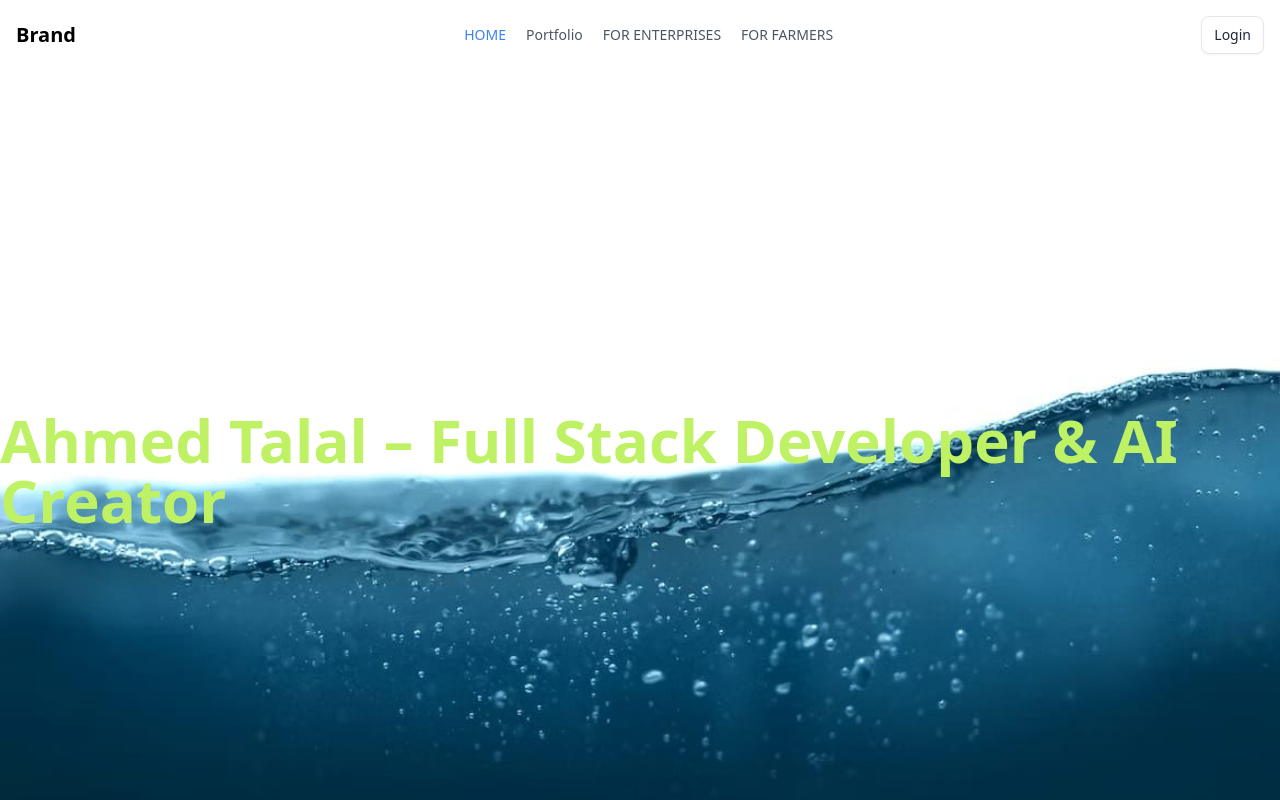
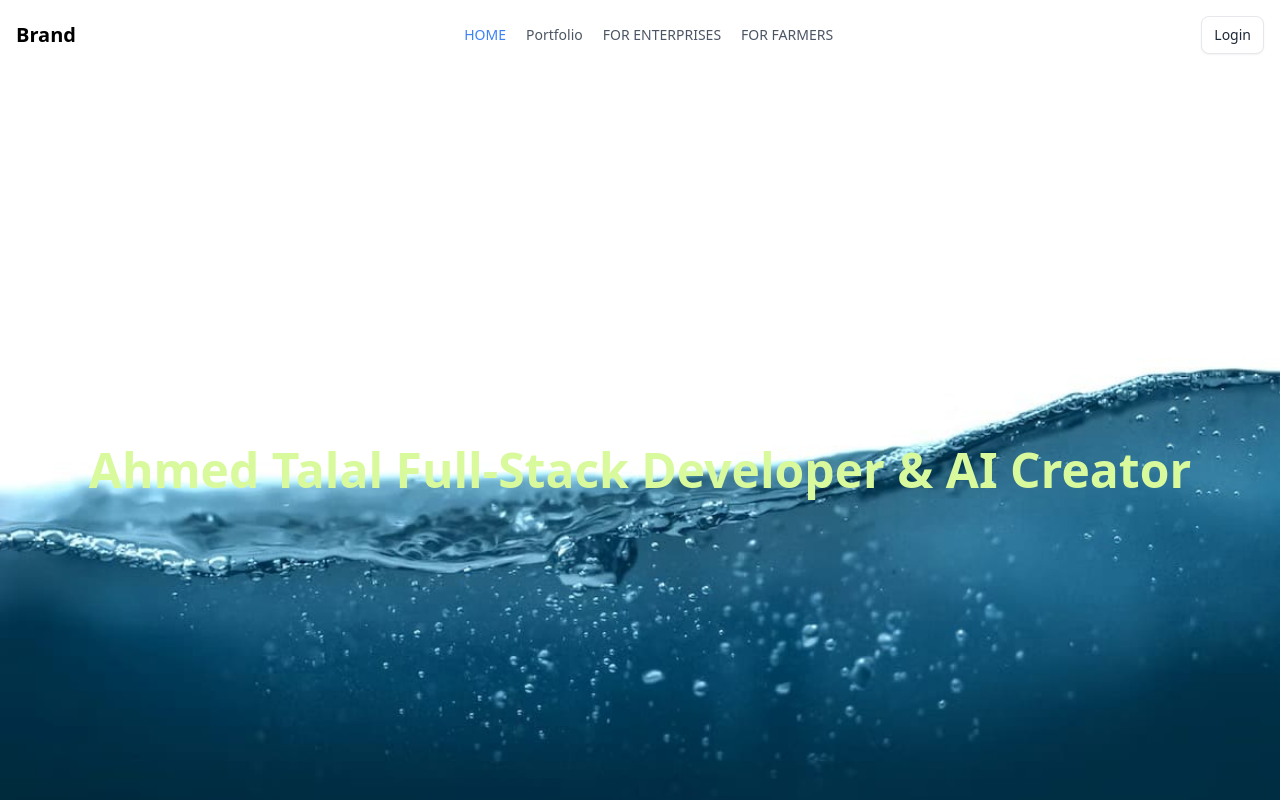
Before and after one commit to ahmedtalaltwd7/svelte-css-js, a SvelteKit app: page / in a window 1280 px wide. Shown: the top 800 px of the page. Built offline with nearby package versions, Linux system fonts and the light colour scheme.

Commit message:
new icon

```diff
--- a/package.json
+++ b/package.json
@@ -3,7 +3,7 @@
 	"version": "0.0.1",
 	"private": true,
 	"scripts": {
-		"dev": "vite dev --host",
+		"dev": "vite dev",
 		"build": "vite build",
 		"preview": "vite preview"
 	},
--- a/src/routes/+page.svelte
+++ b/src/routes/+page.svelte
@@ -160,7 +160,7 @@
 
 
 <div class="min-h-screen flex justify-center items-center bg-sea1 bg-fixed bg-no-repeat bg-cover bg-center">
-    <h1 class="font-black text-6xl text-lime-300">Ahmed Talal – Full Stack Developer & AI Creator</h1>
+    <h1 class="font-black text-5xl text-lime-200 text-wrap ">Ahmed Talal Full-Stack Developer & AI Creator</h1>
   </div>
   <section class="scroll-reveal bg-lime-950">
     <div class="p-10">
```
Also changed, not shown: static/favicon.png, static/favicon2.png (added).
